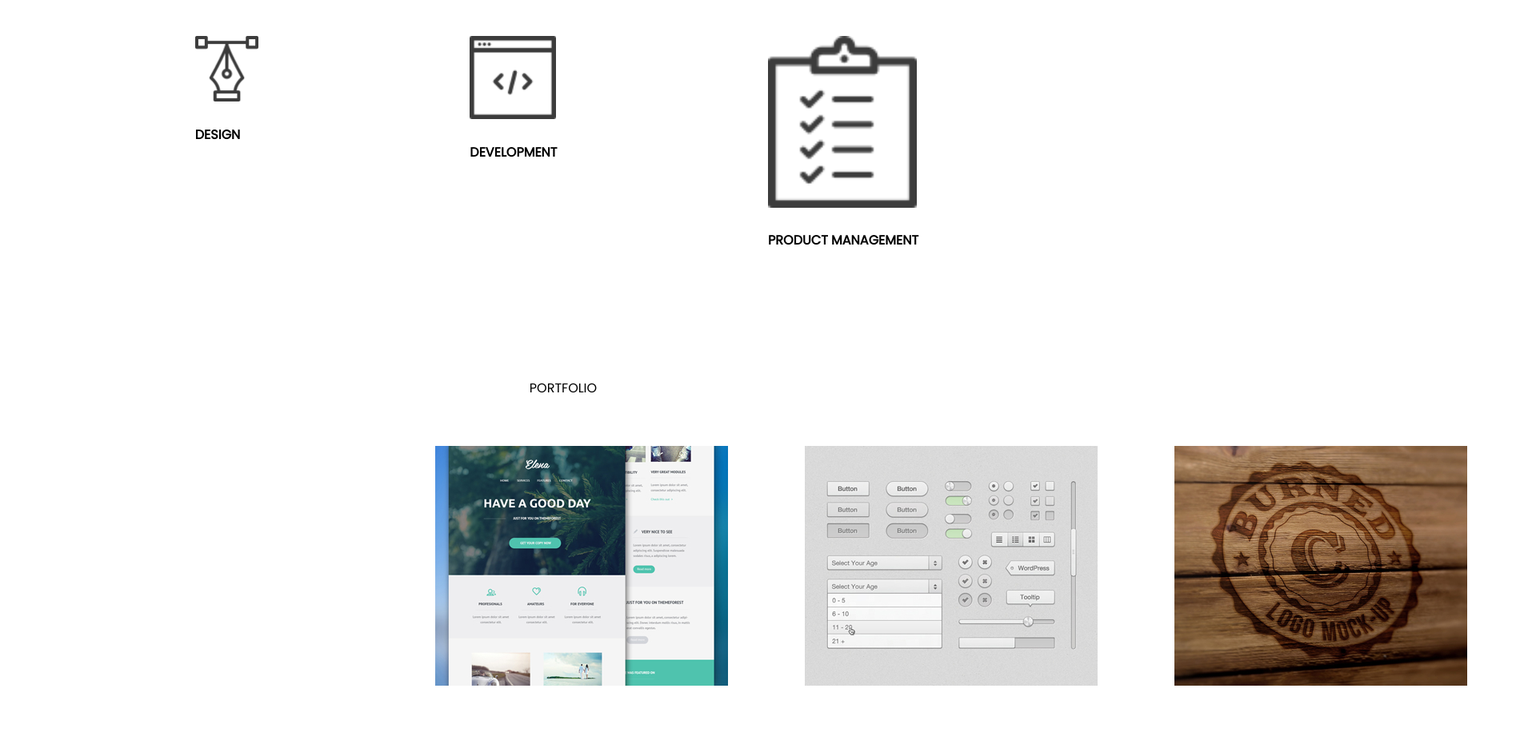
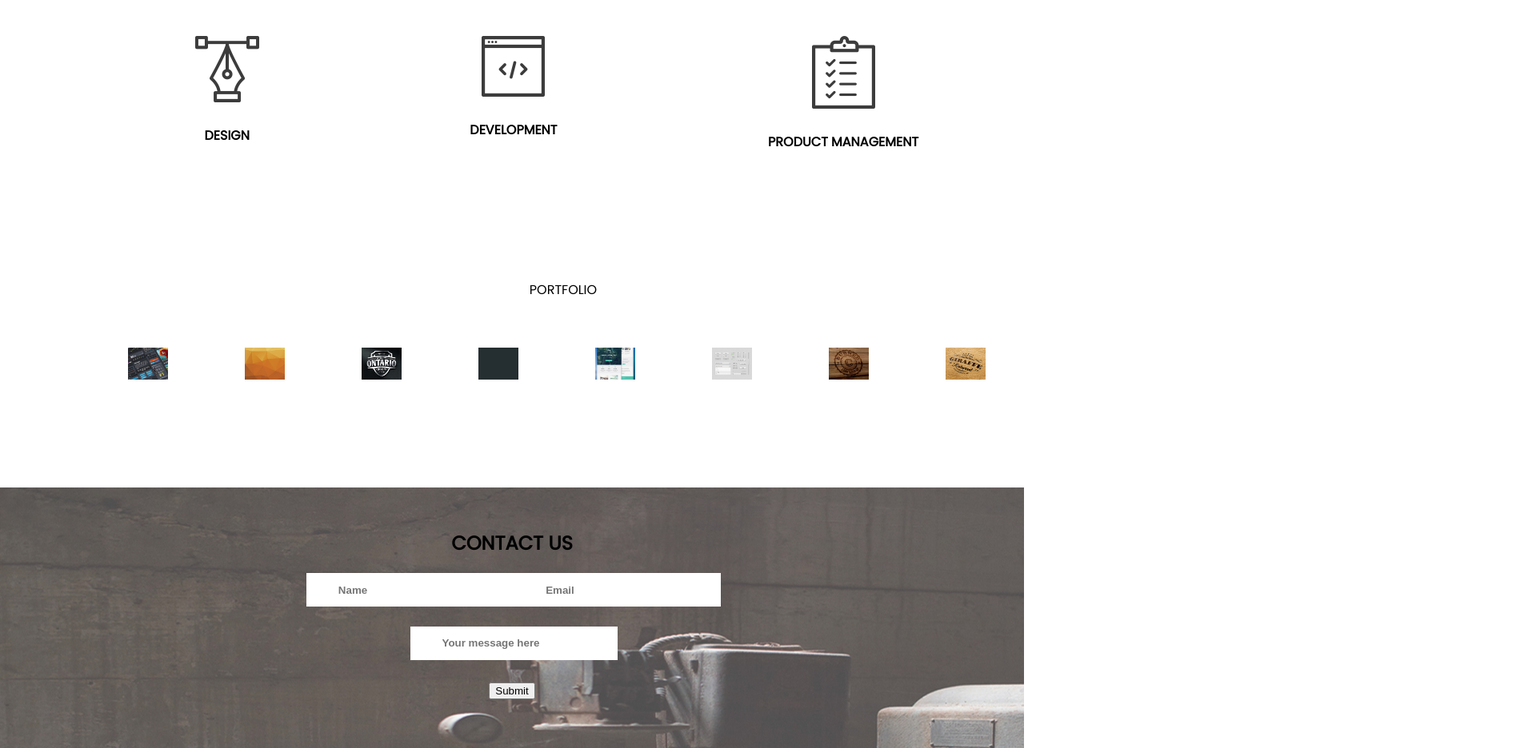
Before and after one commit to patwer/Week3_IP_DelaniStudio, a plain HTML site: page index.html in a window 1280 px wide. Shown: the part 1137-2073 px from the top of the page at 80% size, 1920 px wide, since content can reach past the window. Drawn offline with Linux system fonts and the light colour scheme.

Commit message:
format elements

```diff
--- a/style.css
+++ b/style.css
@@ -56,19 +56,19 @@ body{
     display: flex;
     justify-content: space-around;
     padding: 0 0 7em 7em;
-    display: flex;
-    justify-content: space-around;
+    text-align: center;
 }
 #design, #development, #productmgt{
     height: auto;
-    width: 99%;
+    width: auto;
 }
 
 
 /* hover and control*/
 .product {
     padding: 1em;
-    margin: 0 2em
+    margin: 0 2em;
+
 }
 .product:hover {
     box-shadow: rgba(0, 0, 0, 0.35) 0px 5px 15px;
@@ -78,12 +78,11 @@ body{
     display: flex;
     justify-content: space-around;
     padding: 0 0 7em 7em;
-    display: flex;
-    justify-content: space-around;
+
 }
 
 /* sizing images*/
-#work1, #work2, #work3, #work4{
+#work1, #work2, #work3, #work4, #work5, #work6, #work7, #work8{
     height: auto;
     width: 99%;
 }
@@ -101,35 +100,38 @@ body{
     display: block;
     text-align: center;
     background-image:url("assets/backgrounds/c_image.jpg");
-    color: white;
+   /* color: white;*/
     padding:2em 0 4em 0 ;
     border-bottom: 2px solid white;
 }
+/*
 #input {
     display: flex;
     justify-content: center;
     align-items: center;
     margin-top: 4em;
 }
-#input1{
+*/
+#inputname,#inputemail{
     padding: 1em 3em 1em 3em;
     border: 0;
     margin-right: -0.3em;
     font-weight: 700;
     color: black;
 }
-#email{
-    padding: 0.8em 2.5em;
-    background-color: #ED661F;
+
+
+#inputmessage{
+    padding: 1em 3em 1em 3em;
     border: 0;
-    color: white;
+    margin-right: -0.3em;
     font-weight: 700;
-    font-size: medium;
-    cursor: pointer;
+    color: #fcfafa;
 }
 
 #icons {
     display: flex;
+    justify-content: center;
 }
 #icons .icon {
     height: 24px;
@@ -138,6 +140,7 @@ body{
     border-radius: 30px;
     padding: 0.5em;
     cursor: pointer;
+
 }
 
 /*Copyright text*/
```
